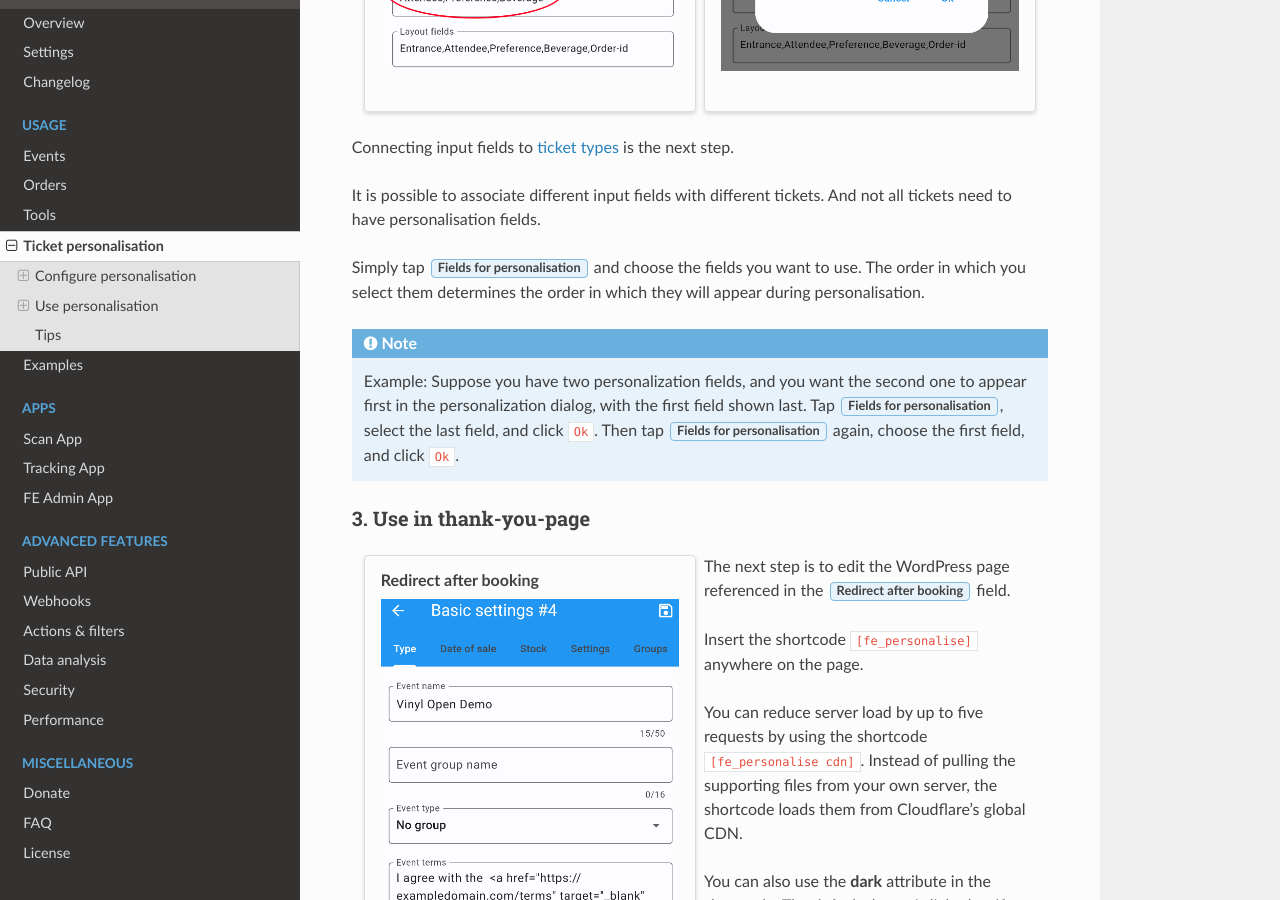
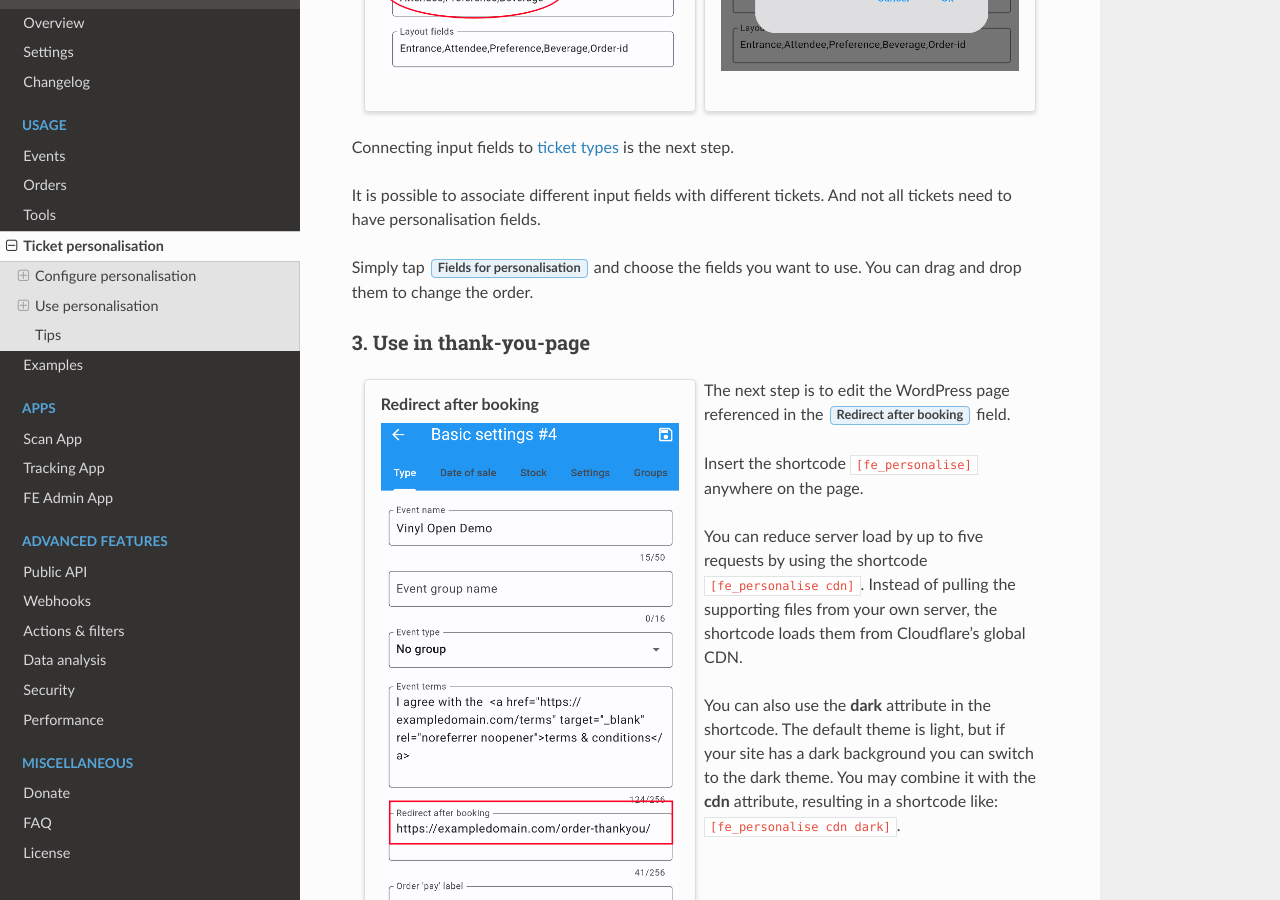
Before and after one commit to fe-data/fe-docs, a Sphinx documentation site: the page built from docs/usage/personalise.rst, in a window 1280 px wide and 900 px high, scrolled down 1264 px. Built offline with Sphinx 7.4.7 and the Read the Docs theme 3.1.0, drawn with Linux system fonts in a browser that asks for light colours; some of the changed text lies outside the part shown.

Commit message:
- Update personalization selection image - Added level 7 and 8 to scan_ticket hook

```diff
--- a/docs/hooks/scan_ticket.rst
+++ b/docs/hooks/scan_ticket.rst
@@ -31,7 +31,7 @@
 **$attr['email']**
     (*string*) The emailaddress of the person who placed the order.
 **$attr['level']**
-    (*int*) **0** = entrance scan, **1** = staged scan, **9** = exit scan.
+    (*int*) **0** = entrance scan, **1** = staged scan, **7** = Temporarily leave, **8** = Re-enter and **9** = exit scan.
 **$attr['date']**
     (*string*) The date when the ticket was scanned. Format ``YYYY-MM-DD HH:MM:SS``.
 **$attr['location']**
@@ -39,7 +39,7 @@
 **$attr['scans']**
     (*array*) Scans ordered by ‘*scan_date*‘
 
-    1. **'level'** (*int*)  **0** = Entry scan, **1** = staged scan, **9** = exit scan
+    1. **'level'** (*int*)  **0** = Entry scan, **1** = staged scan, **7** = Temporarily leave, **8** = Re-enter and **9** = exit scan
     2. **'scan_date'** (*string*) Uses the date format defined in `Date of sale Overview <../usage/events.html#date-of-sale>`_.
     3. **'scan_location'** (*string*) The location of the scan.
 
--- a/docs/usage/personalise.rst
+++ b/docs/usage/personalise.rst
@@ -48,12 +48,7 @@
 It is possible to associate different input fields with different tickets.
 And not all tickets need to have personalisation fields.
 
-Simply tap :guilabel:`Fields for personalisation` and choose the fields you want to use.
-The order in which you select them determines the order in which they will appear during personalisation.
-
-.. note::
-   Example: Suppose you have two personalization fields, and you want the second one to appear first in the personalization dialog, with the first field shown last.
-   Tap :guilabel:`Fields for personalisation`, select the last field, and click ``Ok``. Then tap :guilabel:`Fields for personalisation` again, choose the first field, and click ``Ok``.
+Simply tap :guilabel:`Fields for personalisation` and choose the fields you want to use. You can drag and drop them to change the order.
 
 3. Use in thank-you-page
 ^^^^^^^^^^^^^^^^^^^^^^^^
@@ -116,8 +111,7 @@
 Checking the :guilabel:`Default layout` checkbox causes the default QR-code info block to be printed in the eTicket PDF.
 
 If you deselect it, tap :guilabel:`Layout fields` and choose up to 6 fields you want to print on the eticket PDF.
-The order in which you select them determines the order in which they appear on the PDF.
-Just as with the :guilabel:`Fields for personalisation`, you may need to open and close the dialog multiple times to set the correct order.
+The order of the fields in the ticket layout runs from top to bottom, and you can change the order if needed by dragging the fields to the desired position.
 
 Use personalisation
 -------------------
```
Also changed, not shown: docs/_static/images/usage/Pers-ticket-select.png.
